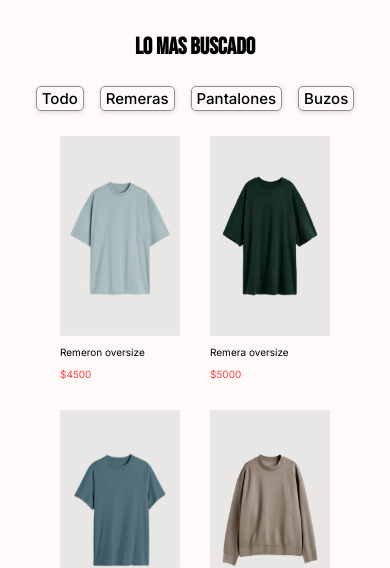
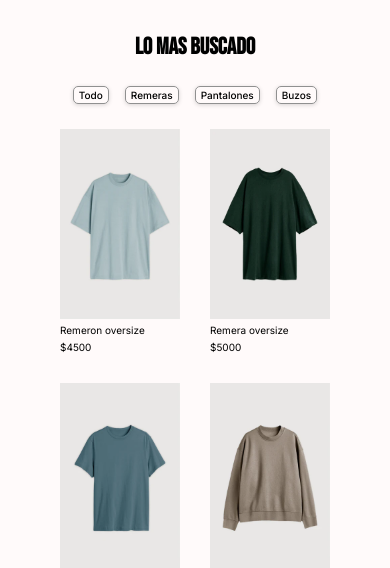
Before and after one commit to EnzoMasotta/proyectoIntegradorJS, a plain HTML site: page index.html in a window 390 px wide. Shown: the part 276-844 px from the top of the page. Drawn offline with nearby package versions, Linux system fonts and the light colour scheme.

Commit message:
Pequeños cambios

```diff
--- a/style.css
+++ b/style.css
@@ -224,10 +224,13 @@ body{
         & .hero-title{
             display: flex;
             flex-direction: column;
-            justify-content: flex-end;
+            justify-content: center;
             align-items: center;
 
             & h1{
+                display: flex;
+                justify-content: center;
+                align-items: center;
                 background-color: transparent;
                 color: #ffffff;
                 text-shadow: rgba(0, 0, 0, 0.25) 0px 14px 28px, rgba(0, 0, 0, 0.22) 0px 10px 10px;
@@ -297,12 +300,12 @@ body{
                 height: 440px;
             }
             & p{
-                margin-top: 10px;
+                margin-top: 5px;
                 font-size: 18px;
                 font-weight: 400;
             }
             & .price{
-                color: rgb(255, 63, 63);
+                color: #000000;
             }
         }
     }
@@ -431,6 +434,40 @@ body{
             width: 85%;
         }
     }
+    .products {
+
+
+        & h1{
+
+        }
+        & form{
+
+
+            & button{
+
+
+                & a{
+                    font-size: 10px;
+                }
+            }
+
+
+        }
+        & .products-cards{
+
+            gap: 30px;
+
+            & .card{
+                & img{
+                    width: 150px;
+                    height: 220px;
+                }
+                & p{
+                    font-size: 10px;
+                }
+            }
+        }
+    }
 }
 
 @media (max-width: 400px){
@@ -461,52 +498,32 @@ body{
         }
     }
     .products {
-        margin-top: 35px;
-        display: flex;
-        flex-direction: column;
-        justify-content: center;
-        align-items: center;
+
 
         & h1{
-            font-family: "Bebas Neue", sans-serif;
-            font-size: 6vw;
+
         }
         & form{
-            display: flex;
-            justify-content: center;
-            align-items: center;
-            margin: 25px 0;
-            gap: 1rem;
+
 
             & button{
-                display: flex;
-                justify-content: center;
-                align-items: center;
-                cursor: pointer;
-                border: 1px solid #909090;
-                padding: 2px 5px;
-                border-radius: 5px;
-                box-shadow: rgba(0, 0, 0, 0.16) 0px 1px 4px;
+
 
                 & a{
-                    font-size: 15px;
-                    font-weight: 500;
+                    font-size: 10px;
                 }
             }
 
 
         }
         & .products-cards{
-            display: flex;
-            flex-wrap: wrap;
-            justify-content: center;
-            align-items: center;
+
             gap: 30px;
 
             & .card{
                 & img{
                     width: 120px;
-                    height: 200px;
+                    height: 190px;
                 }
                 & p{
                     font-size: 10px;
```
